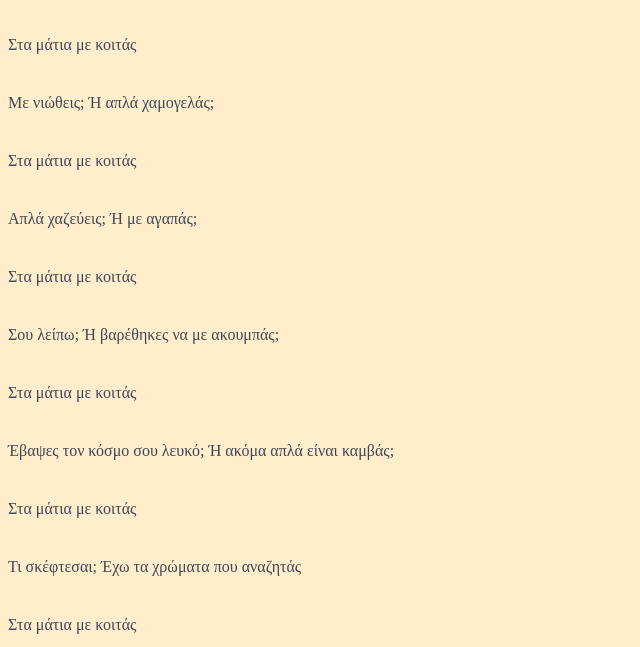
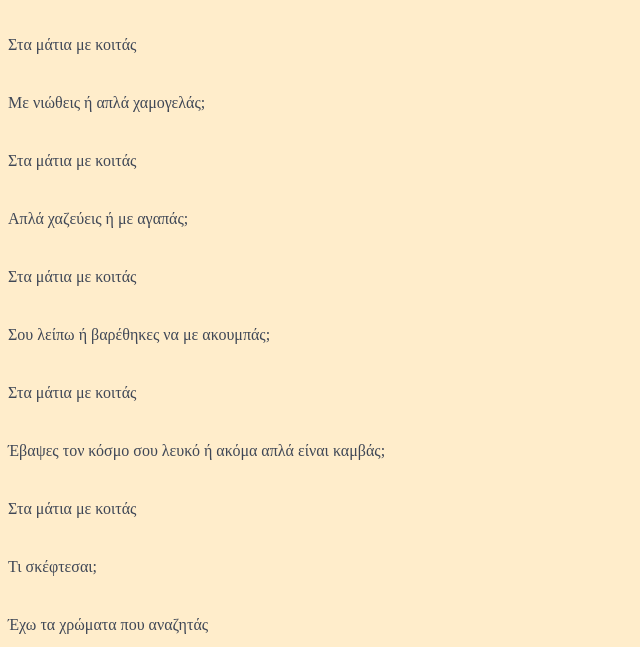
Before and after one commit to alexMet/poetic-thoughts, an Astro site: page /poems/xrwma in a window 1280 px wide. Shown: the part 136-783 px from the top of the page, without its empty margins (0-640 px from the left). Built offline with nearby package versions, Linux system fonts and the light colour scheme; Astro itself is replaced by a stand-in of ours.

Commit message:
Fix layout and wording in xrwma poem

```diff
--- a/src/pages/poems/xrwma.md
+++ b/src/pages/poems/xrwma.md
@@ -6,23 +6,25 @@ pubDate: 2023-07-01
 
 Στα μάτια με κοιτάς
 
-Με νιώθεις; Ή απλά χαμογελάς;
+Με νιώθεις ή απλά χαμογελάς;
 
 Στα μάτια με κοιτάς
 
-Απλά χαζεύεις; Ή με αγαπάς;
+Απλά χαζεύεις ή με αγαπάς;
 
 Στα μάτια με κοιτάς
 
-Σου λείπω; Ή βαρέθηκες να με ακουμπάς;
+Σου λείπω ή βαρέθηκες να με ακουμπάς;
 
 Στα μάτια με κοιτάς
 
-Έβαψες τον κόσμο σου λευκό; Ή ακόμα απλά είναι καμβάς;
+Έβαψες τον κόσμο σου λευκό ή ακόμα απλά είναι καμβάς;
 
 Στα μάτια με κοιτάς
 
-Τι σκέφτεσαι; Έχω τα χρώματα που αναζητάς
+Τι σκέφτεσαι;
+
+Έχω τα χρώματα που αναζητάς
 
 Στα μάτια με κοιτάς
 
```
